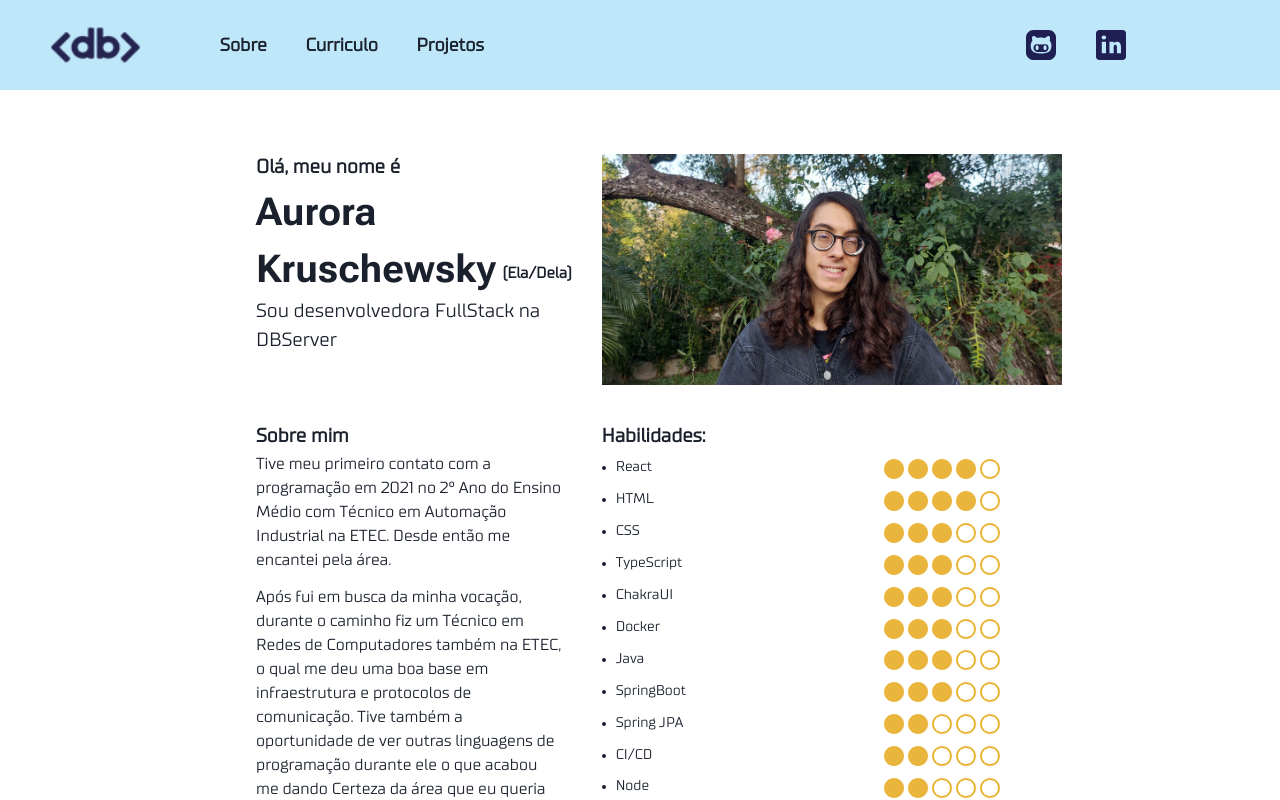
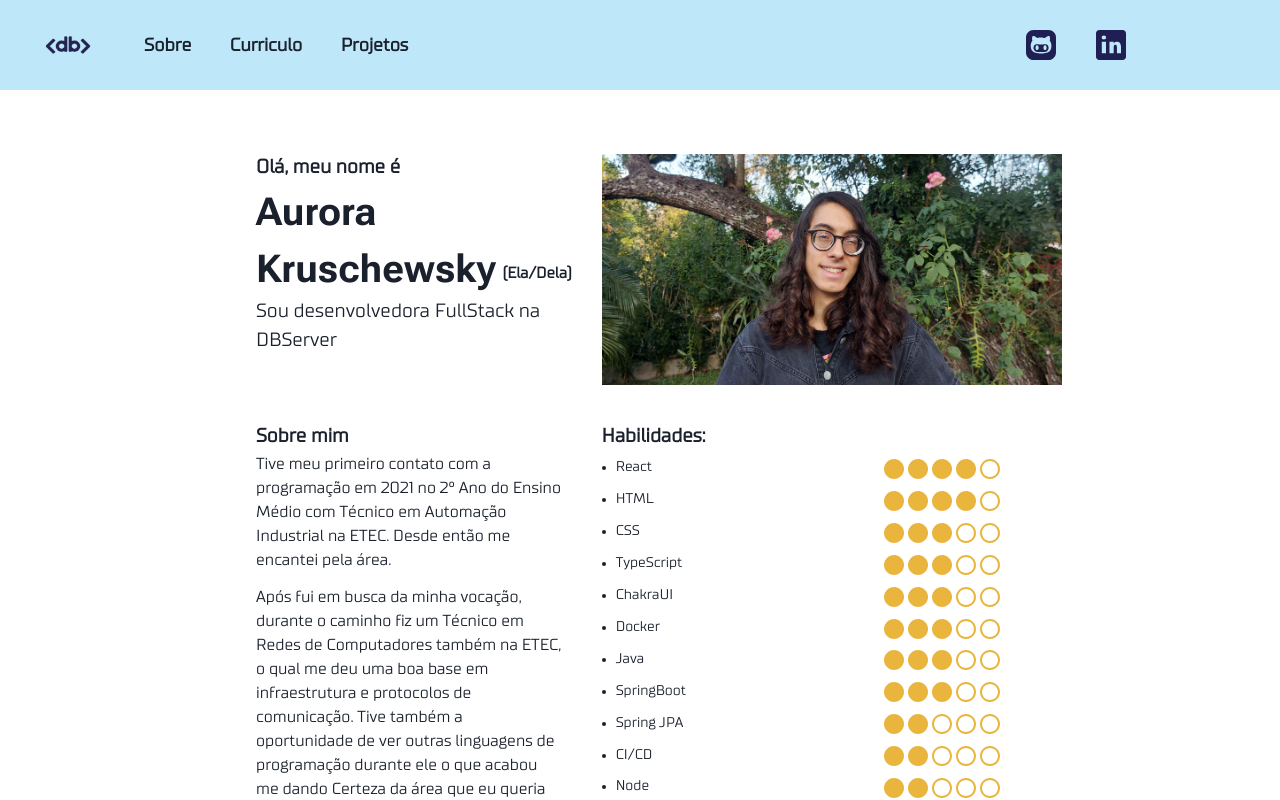
Before and after one commit to AurorinhaBoreal/portfolio-db, a React (Vite) app: page / in a window 1280 px wide. Shown: the top 800 px of the page. Built offline with nearby package versions, Linux system fonts and the light colour scheme.

Commit message:
fix: Header Image too Big

```diff
--- a/src/components/Header/h.module.css
+++ b/src/components/Header/h.module.css
@@ -7,7 +7,7 @@
 
 .logoContainer {
     margin-left: 40px;
-    margin-right: 30px;
+    margin-right: 10px;
 }
 
 .hText {
--- a/src/components/Header/index.tsx
+++ b/src/components/Header/index.tsx
@@ -16,7 +16,7 @@ export default function Header() {
     <Flex className={styles.headerBody}>
       <Flex className={styles.logo_textWrapper}>
         <Flex className={styles.logoContainer}>
-          <Image src={dbHeader} onClick={DB} _hover={{ cursor: "pointer"}} height={"6vw"} width={"auto"}/>
+          <Image src={dbHeader} onClick={DB} _hover={{ cursor: "pointer"}} height={"3vw"} width={"auto"}/>
         </Flex>
         <Link to={"/"}>
           <Text className={styles.hText}>Sobre</Text>
```
